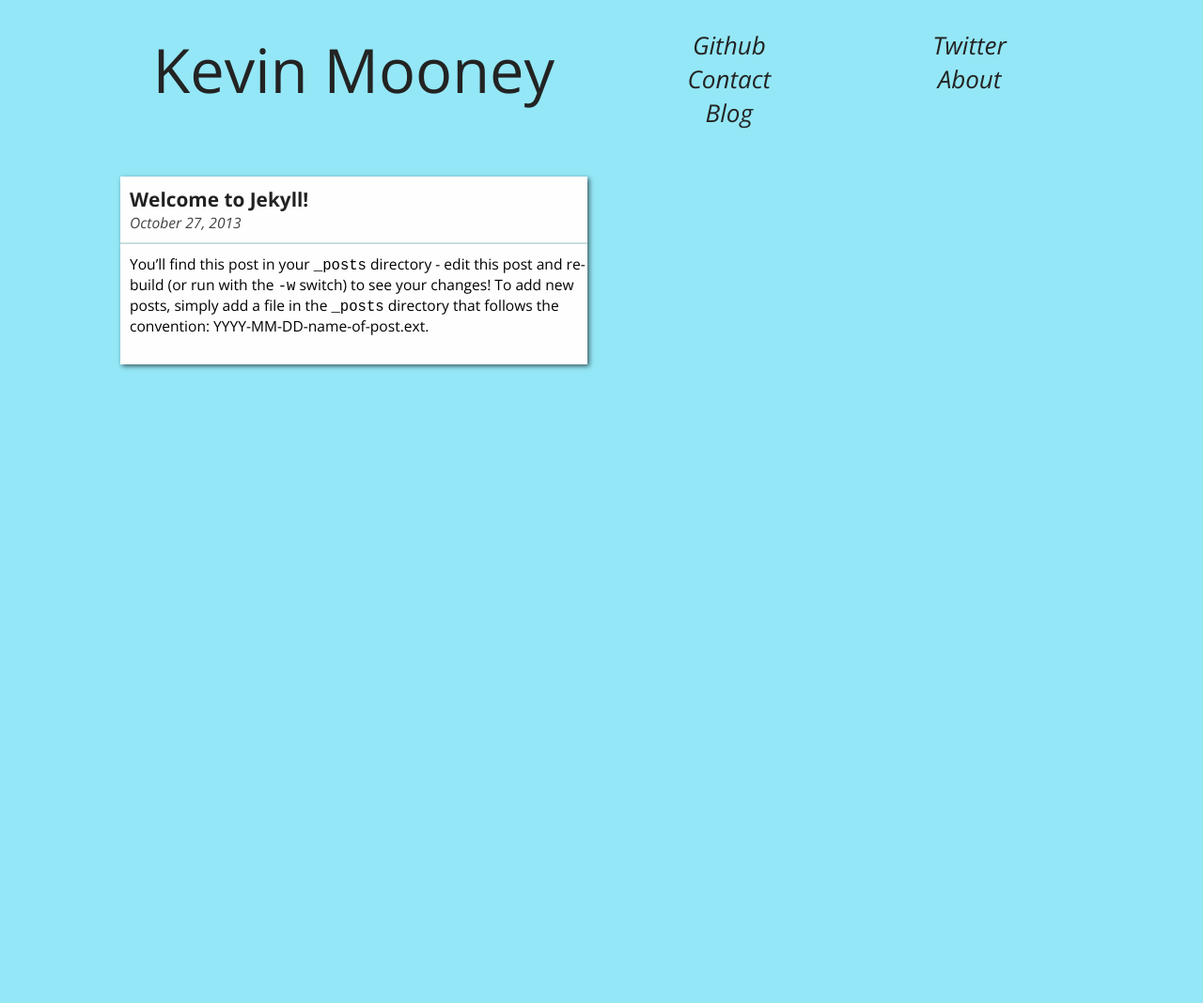
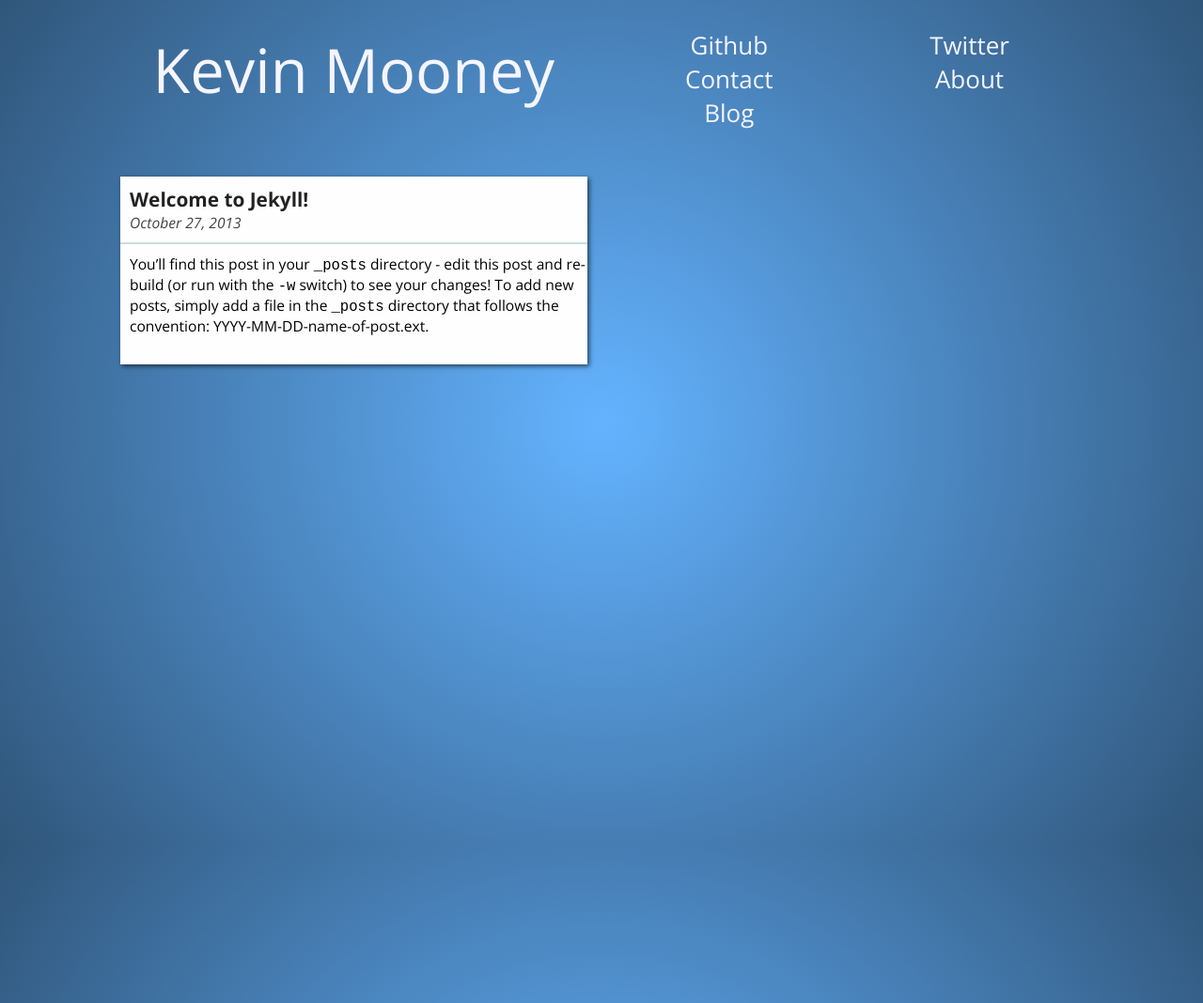
Before and after one commit to kmooney/kmooney.github.io, a Jekyll site: the page built from index.html, in a window 1280 px wide. Shown: the whole page at 94% size. Built offline with Jekyll 4.4.1, drawn with Linux system fonts in a browser that asks for light colours; Markdown is read by kramdown in place of the engine named in the settings.

Commit message:
Updated css

```diff
--- a/css/main.css
+++ b/css/main.css
@@ -13,7 +13,9 @@
 html, body { height: 100%; }
 
 body {
-  background-color: rgb(148,231,246);
+  background-color: rgb(100,179,255);
+  background: radial-gradient(circle 200px at 50% 50%, rgb(100,179,255) 0%, black 1500px);
+
   font-family: "Open Sans", "Helvetica", sans-serif;
   font-size: 26px;
   text-align: center;
@@ -44,7 +46,6 @@ body {
     font-size: 1em;
     list-style: none;
     font-weight: 600;
-    font-style: italic;
 }
 
 .links a {
@@ -73,8 +74,8 @@ div#header {
 }
 
 #header .linktext {
-    color: #232323;
-    font-weight: lighter;
+    color: rgb(245, 245, 255);
+    font-weight: 100;
 }
 
 .my_face {
```
